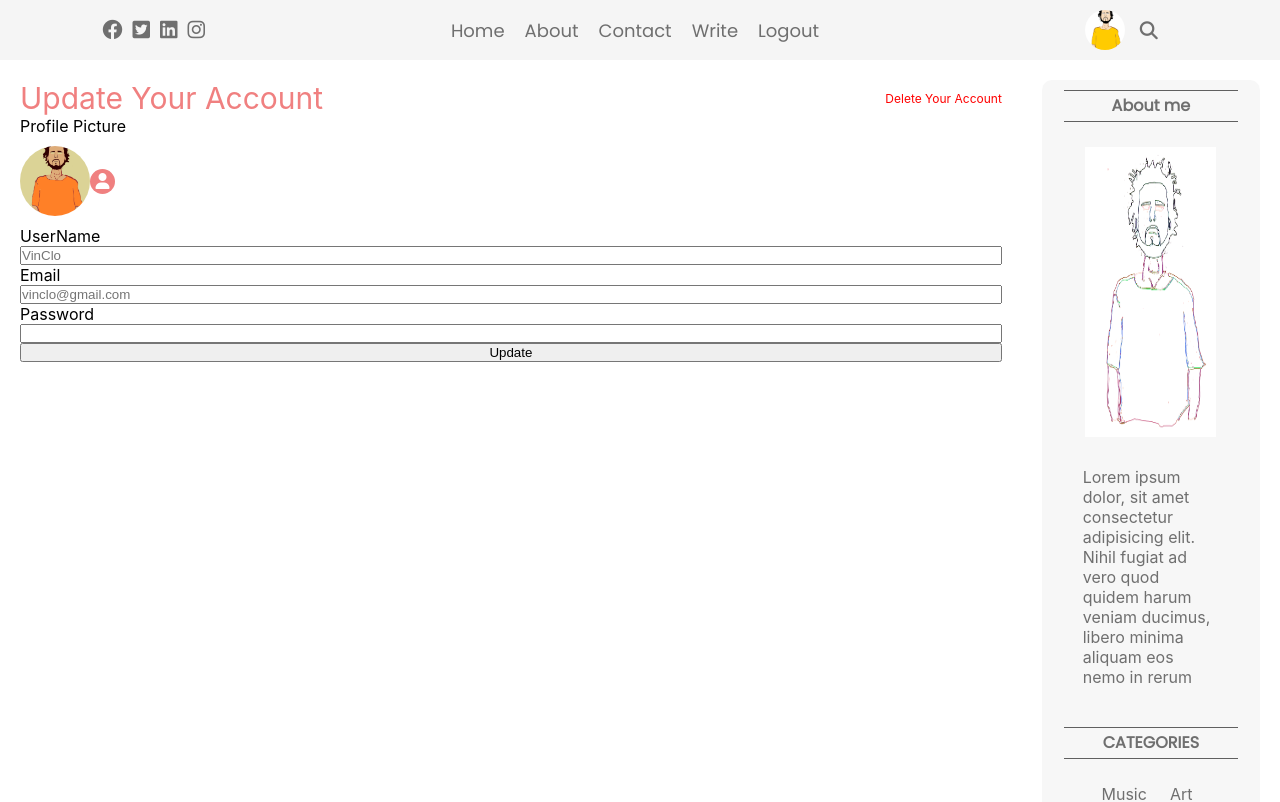
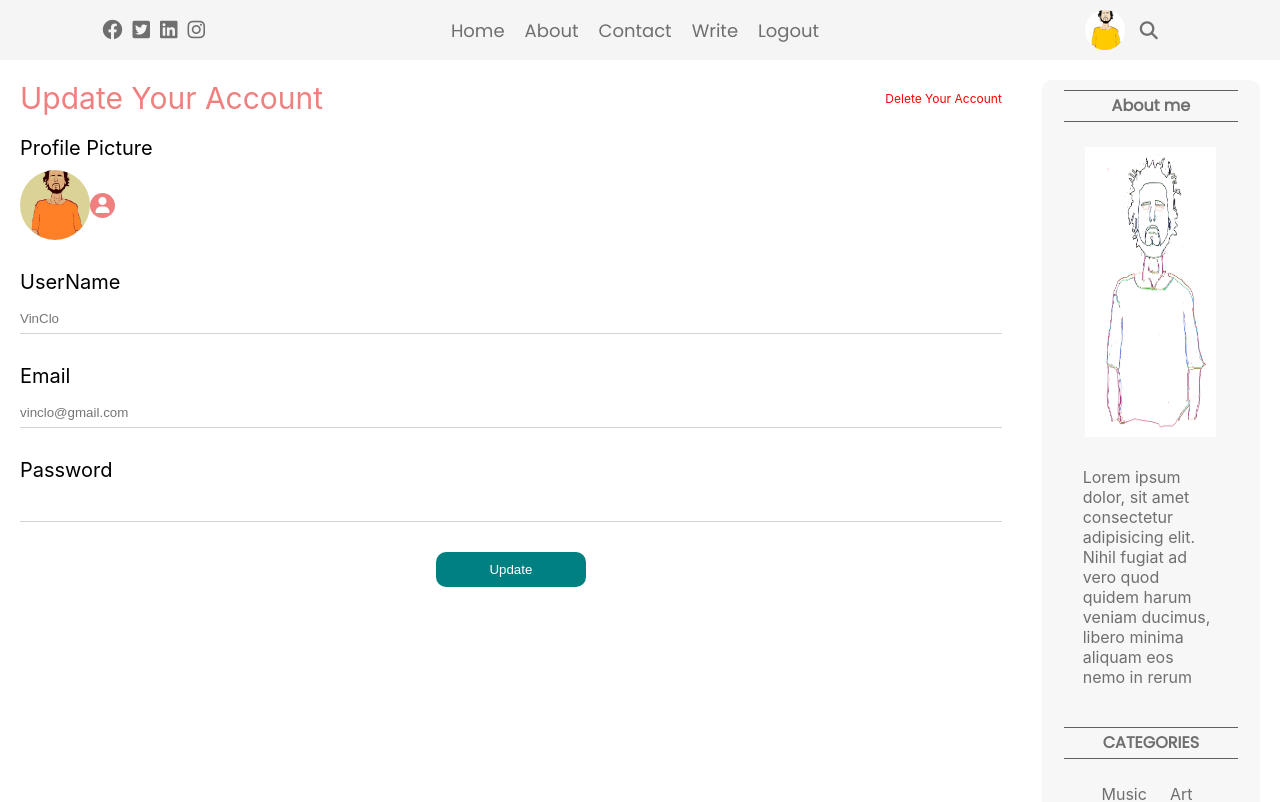
Before and after one commit to Shinya-Fukuta0116/React-blog, a React (Create React App) app: page / in a window 1280 px wide. Shown: the top 802 px of the page. Built offline with nearby package versions, Linux system fonts and the light colour scheme.

Commit message:
add setting submit

```diff
--- a/src/pages/settings/settings.css
+++ b/src/pages/settings/settings.css
@@ -53,3 +53,28 @@
   justify-content: center;
   cursor: pointer;
 }
+
+.settingsForm > label{
+ font-size: 20px;
+ margin-top: 20px;
+}
+
+.settingsForm >input{
+  color: gray;
+  margin: 10px 0;
+  height: 30px;
+  border: none;
+  border-bottom: 1px solid lightgray;
+}
+
+.settiingsSubmit{
+  width: 150px;
+  align-self: center;
+  border: none;
+  border-radius: 10px;
+  color: white;
+  background-color: teal;
+  padding: 10px;
+  margin-top: 20px;
+  cursor: pointer;
+}
```
